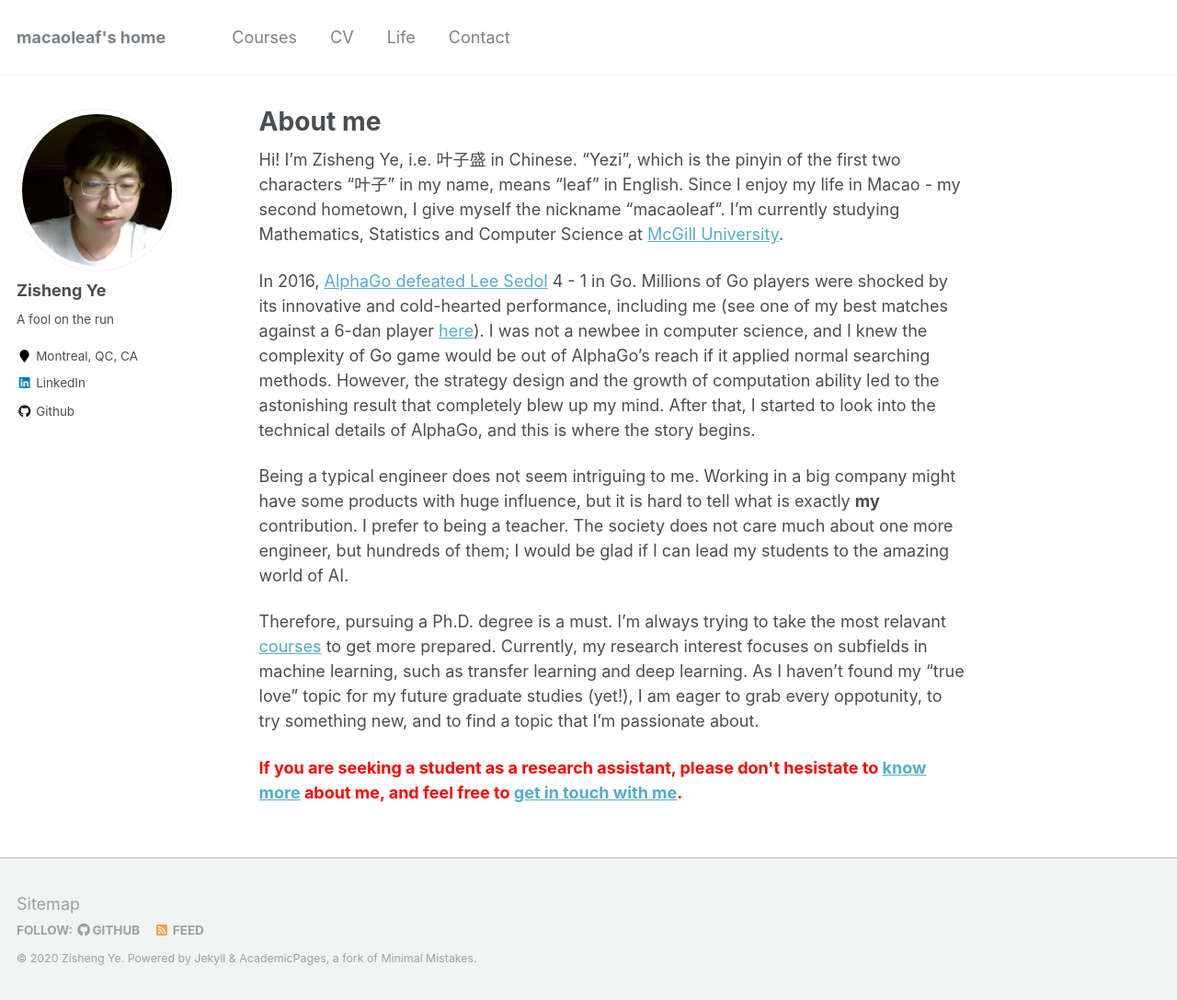
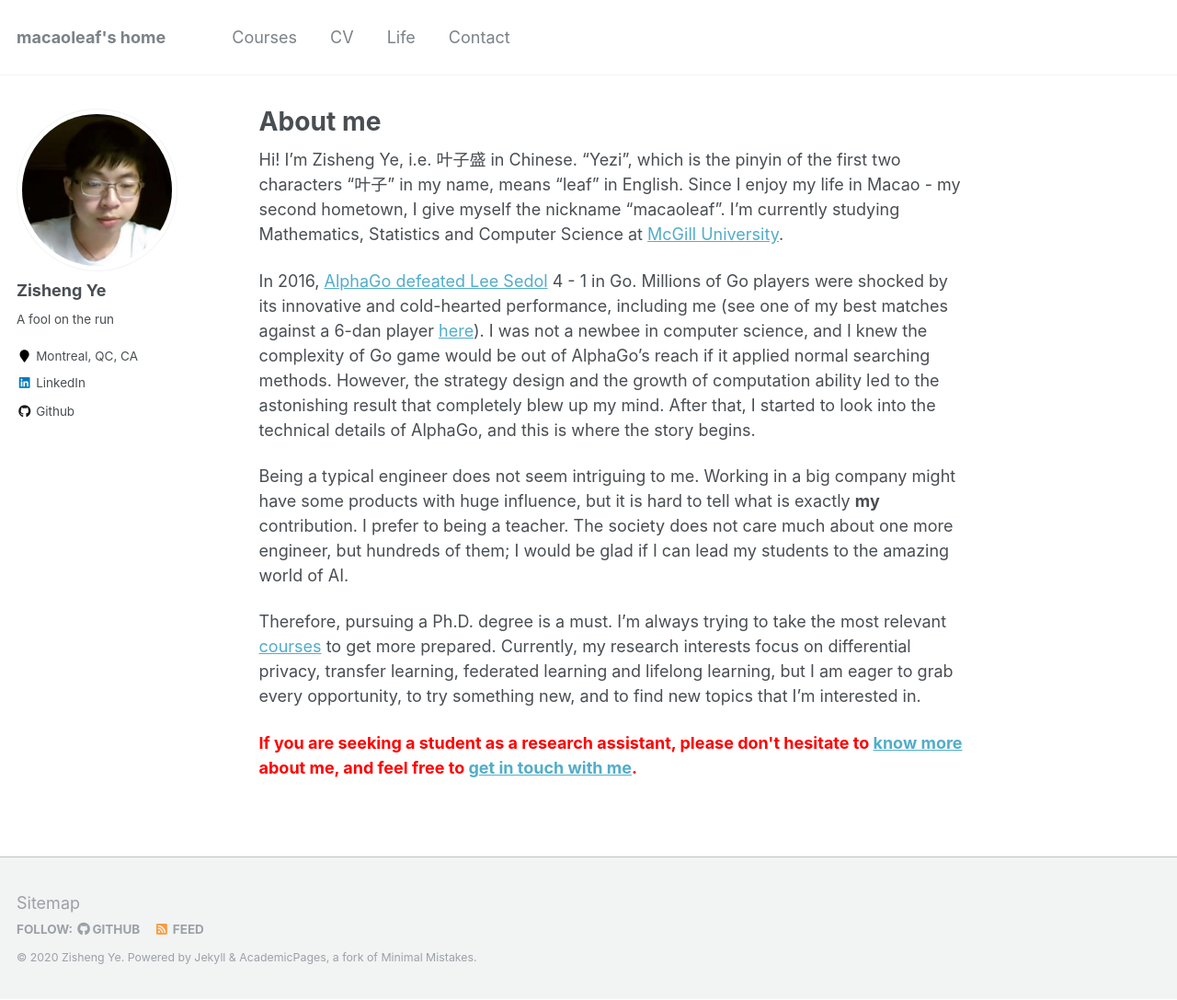
Before and after one commit to macaoleaf/macaoleaf.github.io, a Jekyll site: the page built from _pages/about.md, in a window 1280 px wide and 1087 px high. Shown: the whole window at 92% size. Built offline with Jekyll 4.4.1, drawn with Linux system fonts in a browser that asks for light colours.

Commit message:
main page update

```diff
--- a/_pages/about.md
+++ b/_pages/about.md
@@ -14,6 +14,6 @@ In 2016, [AlphaGo defeated Lee Sedol](https://en.wikipedia.org/wiki/AlphaGo_vers
 
 Being a typical engineer does not seem intriguing to me. Working in a big company might have some products with huge influence, but it is hard to tell what is exactly **my** contribution. I prefer to being a teacher. The society does not care much about one more engineer, but hundreds of them; I would be glad if I can lead my students to the amazing world of AI.
 
-Therefore, pursuing a Ph.D. degree is a must. I'm always trying to take the most relavant [courses](https://macaoleaf.github.io/courses/) to get more prepared. Currently, my research interest focuses on subfields in machine learning, such as transfer learning and deep learning. As I haven't found my "true love" topic for my future graduate studies (yet!), I am eager to grab every oppotunity, to try something new, and to find a topic that I'm passionate about.
+Therefore, pursuing a Ph.D. degree is a must. I'm always trying to take the most relevant [courses](https://macaoleaf.github.io/courses/) to get more prepared. Currently, my research interests focus on differential privacy, transfer learning, federated learning and lifelong learning, but I am eager to grab every opportunity, to try something new, and to find new topics that I'm interested in.
 
-**<font color="red">If you are seeking a student as a research assistant, please don't hesistate to</font> [know more](https://macaoleaf.github.io/cv/) <font color="red">about me, and feel free to</font> [get in touch with me](https://macaoleaf.github.io/contact/)<font color="red">.</font>**
+**<font color="red">If you are seeking a student as a research assistant, please don't hesitate to</font> [know more](https://macaoleaf.github.io/cv/) <font color="red">about me, and feel free to</font> [get in touch with me](https://macaoleaf.github.io/contact/)<font color="red">.</font>**
```
Also changed, not shown: 1 other file.
